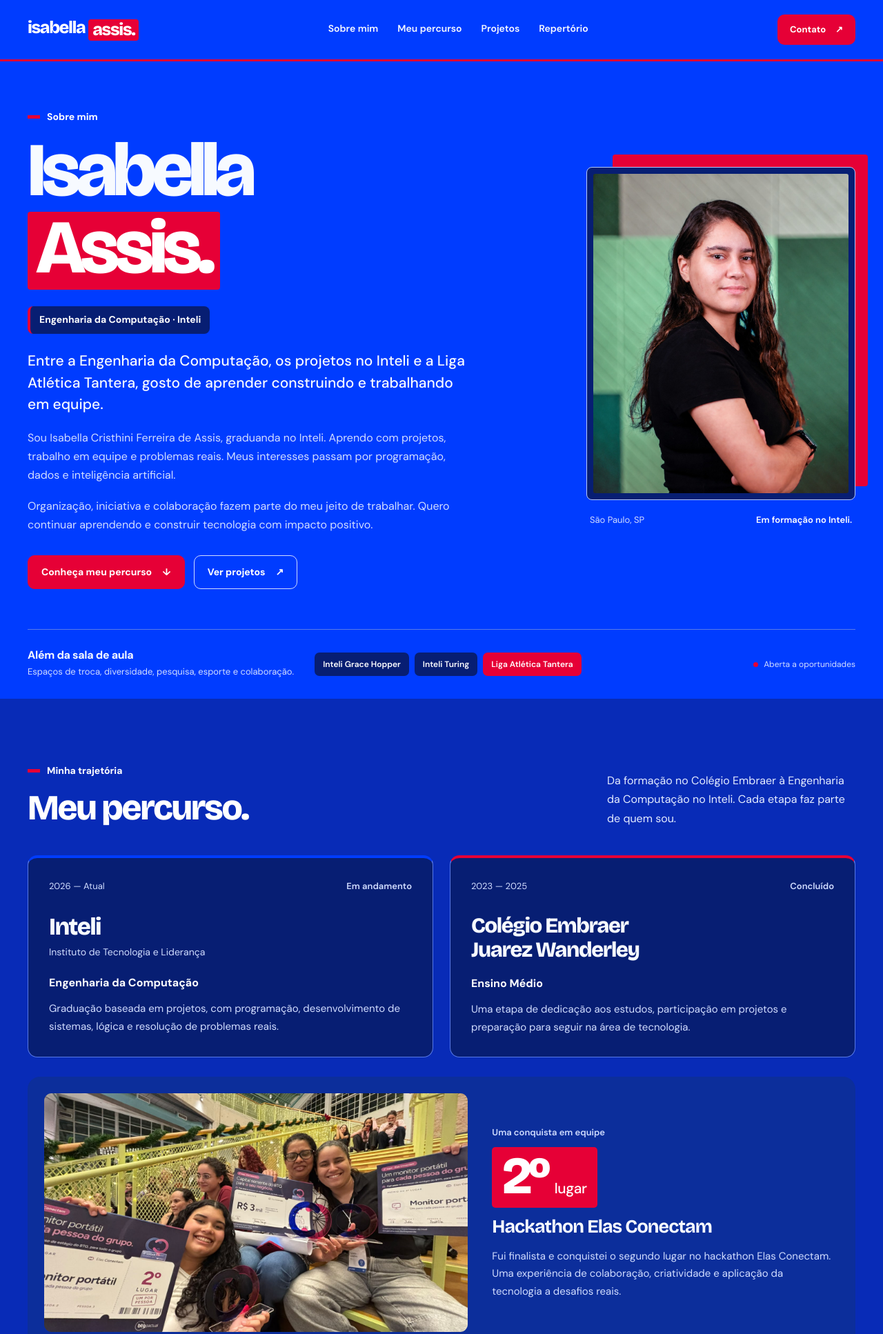
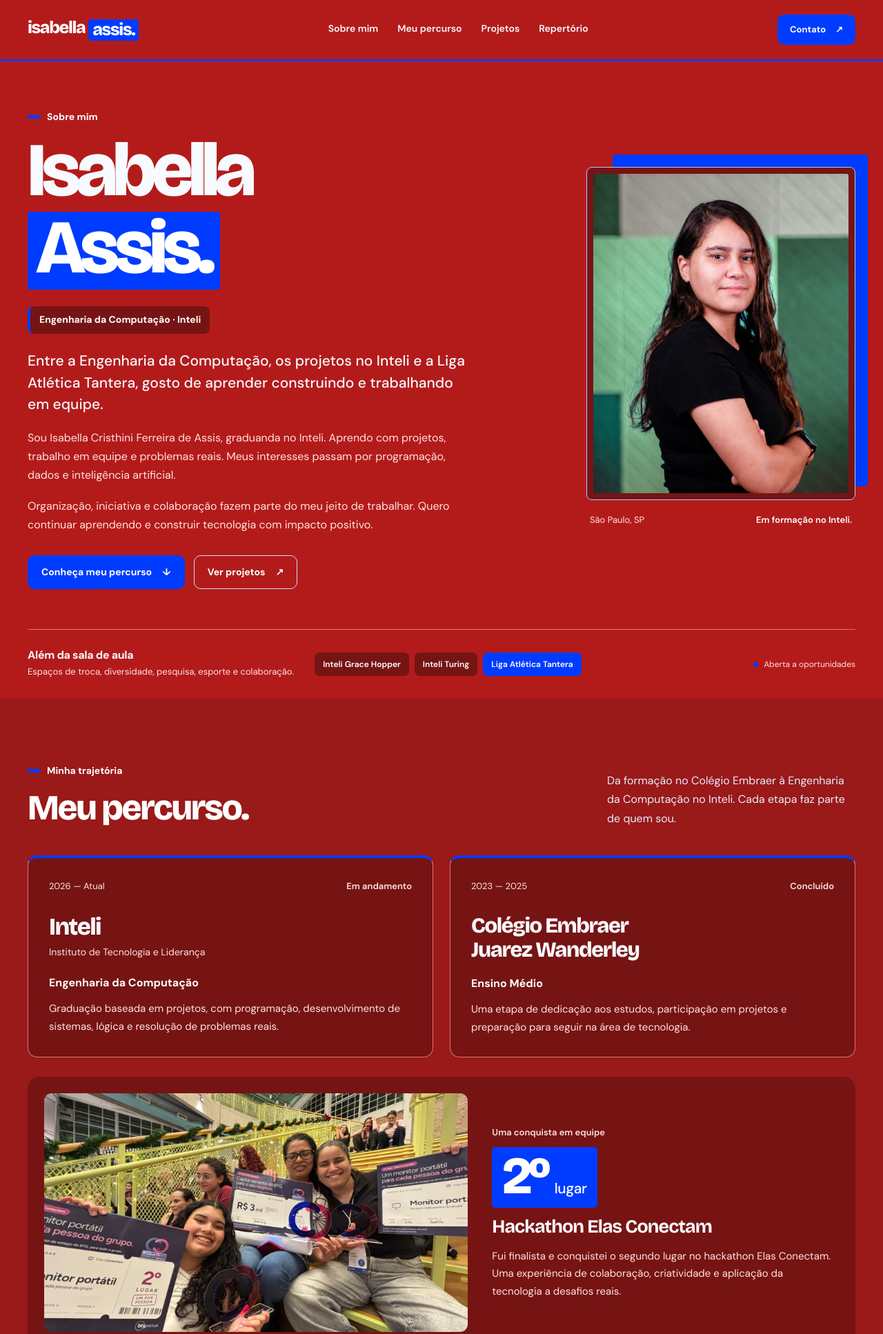
Before and after one commit to isabellaassis-ui/isabellaassis-ui.github.io, a plain HTML site: page index.html in a window 1280 px wide. Shown: the top 1934 px of the page at 69% size. Drawn offline with nearby package versions, Linux system fonts and the light colour scheme.

Commit message:
Use carnelian red backgrounds with blue accents

```diff
--- a/index.html
+++ b/index.html
@@ -3,13 +3,13 @@
 <head>
   <meta charset="UTF-8" />
   <meta name="viewport" content="width=device-width, initial-scale=1.0" />
-  <meta name="theme-color" content="#003cff" />
+  <meta name="theme-color" content="#b31b1b" />
   <meta name="description" content="Conheça Isabella Assis, graduanda em Engenharia da Computação no Inteli: minha trajetória, conquistas e projetos em dados, sistemas e impacto social." />
   <title>Isabella Assis | Engenharia da Computação</title>
   <link rel="preconnect" href="https://fonts.googleapis.com" />
   <link rel="preconnect" href="https://fonts.gstatic.com" crossorigin />
   <link href="https://fonts.googleapis.com/css2?family=Bricolage+Grotesque:wght@500;600;700;800&family=DM+Sans:wght@400;500;600;700&display=swap" rel="stylesheet" />
-  <link rel="stylesheet" href="styles.css?v=6" />
+  <link rel="stylesheet" href="styles.css?v=7" />
   <script src="site.js?v=4" defer></script>
 </head>
 <body>
--- a/styles.css
+++ b/styles.css
@@ -1,17 +1,17 @@
 :root {
   color-scheme: dark;
-  --canvas: #003cff;
-  --surface: #082bb7;
-  --surface-deep: #071e73;
+  --canvas: #b31b1b;
+  --surface: #9a1919;
+  --surface-deep: #761414;
   --ink: #f7faff;
-  --muted: #d1ddff;
-  --red: #e60036;
-  --red-dark: #bc002c;
-  --red-soft: #a40032;
+  --muted: #ffe2df;
+  --red: #b31b1b;
+  --red-dark: #8c1414;
+  --red-soft: #741010;
   --blue-soft: #0c2e9b;
   --blue: #003cff;
   --blue-dark: #061c70;
-  --line: #5879e6;
+  --line: #d97771;
   --sans: "DM Sans", Arial, sans-serif;
   --display: "Bricolage Grotesque", Arial, sans-serif;
 }
@@ -24,13 +24,13 @@ a { color: inherit; text-decoration: none; }
 button { font: inherit; }
 img { display: block; max-width: 100%; }
 [hidden] { display: none !important; }
-::selection { color: white; background: var(--red); }
+::selection { color: white; background: var(--blue); }
 a, button, summary { -webkit-tap-highlight-color: transparent; }
 :focus-visible { outline: 3px solid white; outline-offset: 5px; }
 .content-width, .header-inner { width: min(1200px, calc(100% - 80px)); margin-inline: auto; }
 .section { padding-block: 88px; }
 .section-label { color: white; font-size: 14px; font-weight: 700; margin-bottom: 14px; display: inline-flex; align-items: center; gap: 10px; }
-.section-label::before { content: ''; width: 18px; height: 5px; background: var(--red); flex-shrink: 0; }
+.section-label::before { content: ''; width: 18px; height: 5px; background: var(--blue); flex-shrink: 0; }
 .section-heading { display: flex; align-items: end; justify-content: space-between; gap: 48px; margin-bottom: 40px; }
 .section-heading > p { max-width: 360px; color: var(--muted); }
 h2 { font-family: var(--display); font-size: clamp(36px, 4vw, 54px); line-height: 1.1; letter-spacing: -.045em; font-weight: 800; }
@@ -38,33 +38,33 @@ h2 { font-family: var(--display); font-size: clamp(36px, 4vw, 54px); line-height
 .skip-link:focus { transform: none; }
 
 /* The name, portrait, and real achievements carry the visual identity. */
-.site-header { position: sticky; top: 0; z-index: 20; background: var(--canvas); border-bottom: 3px solid var(--red); }
+.site-header { position: sticky; top: 0; z-index: 20; background: var(--canvas); border-bottom: 3px solid var(--blue); }
 .header-inner { min-height: 86px; display: flex; align-items: center; justify-content: space-between; gap: 25px; }
 .wordmark { color: white; font-family: var(--display); font-size: 25px; font-weight: 800; letter-spacing: -.055em; display: inline-flex; gap: 5px; line-height: 1; }
-.wordmark span { color: white; background: var(--red); padding: 3px 6px; border-radius: 4px; }
+.wordmark span { color: white; background: var(--blue); padding: 3px 6px; border-radius: 4px; }
 .navigation { display: flex; align-items: center; gap: 28px; }
 .navigation a { font-size: 14px; font-weight: 600; padding-block: 12px; border-bottom: 2px solid transparent; }
-.navigation a:hover, .navigation a[aria-current] { color: white; border-bottom-color: var(--red); }
-.header-contact { display: inline-flex; align-items: center; gap: 14px; padding: 11px 18px; border-radius: 10px; background: var(--red); color: white; font-weight: 700; font-size: 13px; }
-.header-contact:hover { background: var(--red-dark); }
+.navigation a:hover, .navigation a[aria-current] { color: white; border-bottom-color: var(--blue); }
+.header-contact { display: inline-flex; align-items: center; gap: 14px; padding: 11px 18px; border-radius: 10px; background: var(--blue); color: white; font-weight: 700; font-size: 13px; }
+.header-contact:hover { background: var(--blue-dark); }
 
 .about { padding-top: 64px; padding-bottom: 0; }
 .about-grid { display: grid; grid-template-columns: minmax(0, 1.15fr) minmax(0, .85fr); align-items: center; gap: 75px; }
 .about-copy { min-width: 0; }
 h1 { font-family: var(--display); font-size: clamp(72px, 8.6vw, 124px); line-height: .95; font-weight: 800; letter-spacing: -.06em; margin-bottom: 24px; }
-h1 span { display: inline-block; color: white; background: var(--red); padding: 0 .11em .08em; margin-top: 7px; border-radius: 4px; }
-.course-badge { display: inline-block; background: var(--surface-deep); color: white; border-left: 4px solid var(--red); padding: 8px 13px; border-radius: 8px; font-size: 14px; font-weight: 700; }
+h1 span { display: inline-block; color: white; background: var(--blue); padding: 0 .11em .08em; margin-top: 7px; border-radius: 4px; }
+.course-badge { display: inline-block; background: var(--surface-deep); color: white; border-left: 4px solid var(--blue); padding: 8px 13px; border-radius: 8px; font-size: 14px; font-weight: 700; }
 .course-badge span { white-space: nowrap; }
 .about-copy .about-lead { margin-top: 24px; font-size: 21px; color: var(--ink); line-height: 1.5; font-weight: 500; }
 .about-story > p:not(.about-lead) { color: var(--muted); margin-top: 18px; max-width: 630px; }
 .about-actions { margin-top: 30px; display: flex; flex-wrap: wrap; gap: 13px; }
-.button { display: inline-flex; align-items: center; justify-content: center; gap: 15px; min-height: 48px; padding: 12px 19px; font-weight: 700; border-radius: 10px; font-size: 14px; border: 1px solid var(--red); }
-.button-primary { color: white; background: var(--red); }
-.button-primary:hover { background: var(--red-dark); }
+.button { display: inline-flex; align-items: center; justify-content: center; gap: 15px; min-height: 48px; padding: 12px 19px; font-weight: 700; border-radius: 10px; font-size: 14px; border: 1px solid var(--blue); }
+.button-primary { color: white; background: var(--blue); }
+.button-primary:hover { background: var(--blue-dark); }
 .button-outline { color: white; background: transparent; border-color: #d1ddff; }
 .button-outline:hover { background: var(--surface-deep); border-color: white; }
 .portrait { position: relative; isolation: isolate; width: 100%; max-width: 390px; justify-self: end; }
-.portrait::before { content: ""; position: absolute; z-index: -1; width: 95%; height: 92%; right: -18px; top: -18px; background: var(--red); border-radius: 4px; }
+.portrait::before { content: ""; position: absolute; z-index: -1; width: 95%; height: 92%; right: -18px; top: -18px; background: var(--blue); border-radius: 4px; }
 .portrait-frame { padding: 9px; background: var(--surface-deep); border: 1px solid #b6c8ff; border-radius: 8px; }
 .portrait-frame img { width: 100%; height: auto; aspect-ratio: 4 / 5; object-fit: cover; object-position: center 28%; border-radius: 3px; }
 .portrait figcaption { display: flex; justify-content: space-between; flex-wrap: wrap; gap: 10px; padding: 18px 5px 0; font-size: 13px; color: var(--muted); }
@@ -74,16 +74,16 @@ h1 span { display: inline-block; color: white; background: var(--red); padding:
 .about-bottom > div p { color: var(--muted); font-size: 13px; margin-top: 4px; }
 .communities { display: flex; flex-wrap: wrap; gap: 8px; }
 .communities li { background: var(--surface-deep); border-radius: 7px; color: white; font-size: 12px; font-weight: 600; padding: 7px 12px; }
-.communities .community-sports { background: var(--red); }
+.communities .community-sports { background: var(--blue); }
 .availability { margin-left: auto; display: flex; align-items: center; gap: 8px; color: var(--muted); font-size: 12px; white-space: nowrap; }
-.availability > span { width: 7px; height: 7px; background: var(--red); border-radius: 50%; }
+.availability > span { width: 7px; height: 7px; background: var(--blue); border-radius: 50%; }
 
 .journey { background: var(--surface); color: white; }
 .journey .section-heading .section-label { color: white; }
 .journey .section-heading > p { color: #e5edff; }
 .education-list { display: grid; grid-template-columns: repeat(2, minmax(0, 1fr)); gap: 24px; }
 .education-item { padding: 30px; background: var(--surface-deep); color: var(--ink); border: 1px solid var(--line); border-top: 4px solid var(--blue); border-radius: 14px; }
-.education-school { border-top-color: var(--red); }
+.education-school { border-top-color: var(--blue); }
 .education-meta { display: flex; justify-content: space-between; flex-wrap: wrap; gap: 10px; font-size: 13px; color: var(--muted); margin-bottom: 28px; }
 .education-status { color: var(--muted); font-weight: 600; }
 .education-name { font-family: var(--display); font-size: 35px; font-weight: 800; line-height: 1.13; letter-spacing: -.045em; }
@@ -91,11 +91,11 @@ h1 span { display: inline-block; color: white; background: var(--red); padding:
 .education-institution { color: var(--muted); font-size: 14px; margin-top: 6px; }
 .education-program { color: white; font-size: 16px; font-weight: 700; margin-top: 18px; }
 .education-description { margin-top: 12px; color: var(--muted); font-size: 15px; }
-.hackathon-recognition { display: grid; grid-template-columns: minmax(0, 1.1fr) minmax(0, .9fr); gap: 35px; align-items: center; padding: 24px; background: var(--blue-soft); color: var(--ink); border-radius: 18px; margin-top: 28px; }
+.hackathon-recognition { display: grid; grid-template-columns: minmax(0, 1.1fr) minmax(0, .9fr); gap: 35px; align-items: center; padding: 24px; background: var(--surface-deep); color: var(--ink); border-radius: 18px; margin-top: 28px; }
 .hackathon-photo img { width: 100%; height: auto; border-radius: 11px; }
 .hackathon-copy { min-width: 0; padding: 5px 10px 5px 0; }
 .achievement-label { font-size: 13px; color: var(--muted); font-weight: 600; margin-bottom: 10px; }
-.hackathon-place { display: inline-block; padding: 4px 15px 8px; background: var(--red); border-radius: 5px; color: white; font-family: var(--display); font-size: 76px; letter-spacing: -.065em; font-weight: 800; line-height: 1; }
+.hackathon-place { display: inline-block; padding: 4px 15px 8px; background: var(--blue); border-radius: 5px; color: white; font-family: var(--display); font-size: 76px; letter-spacing: -.065em; font-weight: 800; line-height: 1; }
 .hackathon-place span { font-family: var(--sans); font-size: 21px; font-weight: 500; letter-spacing: -.02em; }
 .hackathon-copy h3 { font-family: var(--display); font-size: 27px; line-height: 1.15; font-weight: 700; margin-top: 12px; letter-spacing: -.035em; }
 .hackathon-copy > p:last-child { color: var(--muted); margin-top: 15px; font-size: 15px; }
@@ -111,26 +111,26 @@ h1 span { display: inline-block; color: white; background: var(--red); padding:
 .award-list strong { font-size: 16px; font-weight: 700; }
 
 .project-instruction { color: var(--muted); font-size: 14px; font-weight: 600; margin-bottom: 20px; }
-.project-instruction > span { color: var(--red); margin-left: 8px; }
+.project-instruction > span { color: white; margin-left: 8px; }
 .project-list { display: grid; gap: 24px; }
 .projects-enhanced .project-explorer { display: grid; grid-template-columns: 235px minmax(0, 1fr); gap: 24px; align-items: start; }
 .projects-enhanced .project-list { display: block; min-width: 0; }
 .project-tabs { display: grid; gap: 10px; position: sticky; top: 112px; }
 .project-tab { min-height: 86px; width: 100%; display: flex; align-items: center; gap: 12px; text-align: left; border: 1px solid var(--line); border-radius: 12px; background: var(--surface-deep); color: var(--ink); padding: 15px; cursor: pointer; }
 .project-tab:hover { background: var(--blue-soft); border-color: #9eb8ff; }
-.project-tab[aria-selected="true"] { background: var(--red); border-color: var(--red); color: white; box-shadow: 0 5px 16px #00185b55; }
+.project-tab[aria-selected="true"] { background: var(--blue); border-color: var(--blue); color: white; box-shadow: 0 5px 16px #4b090955; }
 .project-tab strong { display: block; font-size: 15px; line-height: 1.3; font-weight: 700; }
 .project-tab small { display: block; margin-top: 5px; font-size: 11px; color: var(--muted); }
 .project-tab[aria-selected="true"] small { color: white; }
 .project-tab[aria-selected="true"] .tab-index { opacity: 1; }
 .tab-index { align-self: start; font-size: 10px; padding-top: 2px; opacity: .7; }
 .tab-arrow { margin-left: auto; font-size: 20px; }
-.project { min-width: 0; border: 1px solid var(--line); border-radius: 18px; background: var(--surface-deep); padding: 28px; box-shadow: 0 8px 32px #00185b33; }
+.project { min-width: 0; border: 1px solid var(--line); border-radius: 18px; background: var(--surface-deep); padding: 28px; box-shadow: 0 8px 32px #4b090933; }
 .project-heading { display: flex; align-items: center; justify-content: space-between; flex-wrap: wrap; gap: 12px; padding-bottom: 20px; margin-bottom: 25px; border-bottom: 1px solid var(--line); }
 .project-partner { font-size: 15px; font-weight: 700; }
 .project-category { background: var(--blue); color: white; padding: 5px 10px; border-radius: 7px; font-size: 11px; font-weight: 600; }
 .project-layout { display: grid; grid-template-columns: 205px minmax(0, 1fr); gap: 28px; align-items: start; }
-.project-visual { min-width: 0; overflow: hidden; border: 1px solid #cbd8fa; border-radius: 12px; background: var(--blue-soft); }
+.project-visual { min-width: 0; overflow: hidden; border: 1px solid var(--line); border-radius: 12px; background: var(--surface); }
 .project-visual > img { width: 100%; height: auto; aspect-ratio: 1.3; object-fit: cover; }
 .project-visual-ldc > img { object-fit: contain; background: #07516c; padding: 15px; }
 .project-visual-fundacao > img { object-fit: contain; background: #ffe500; padding: 13px; }
@@ -142,7 +142,7 @@ h1 span { display: inline-block; color: white; background: var(--red); padding:
 .project-content h3 { font-family: var(--display); font-size: clamp(25px, 2.25vw, 32px); font-weight: 700; line-height: 1.17; letter-spacing: -.04em; }
 .project-intro { margin-top: 16px; color: var(--muted); font-size: 15px; }
 .project-facts { display: grid; gap: 18px; margin-top: 23px; }
-.project-facts > div { border-left: 3px solid var(--red); padding-left: 14px; }
+.project-facts > div { border-left: 3px solid #e88a7e; padding-left: 14px; }
 .project-facts > div:last-child { border-left-color: var(--blue); }
 .project-facts dt { font-size: 12px; font-weight: 700; color: white; margin-bottom: 4px; }
 .project-facts > div:last-child dt { color: white; }
@@ -158,7 +158,7 @@ h1 span { display: inline-block; color: white; background: var(--red); padding:
 .details-body strong { display: block; margin-bottom: 5px; color: var(--ink); font-size: 14px; }
 .project-status { min-height: 24px; margin-top: 16px; color: var(--muted); font-size: 12px; }
 
-.toolkit { background: #002de0; }
+.toolkit { background: var(--surface); }
 .toolkit h2, .skill-group h3 { color: white; }
 .skill-group { display: grid; grid-template-columns: 220px minmax(0, 1fr); gap: 35px; padding: 27px 0; border-top: 1px solid #bcccf1; }
 .skill-group:last-child { border-bottom: 1px solid #bcccf1; }
@@ -180,8 +180,8 @@ h1 span { display: inline-block; color: white; background: var(--red); padding:
 .contact-address { font-size: 20px; overflow-wrap: anywhere; font-weight: 500; }
 .contact-row > a > span:last-child { font-size: 24px; }
 .contact-row > a:hover .contact-address { text-decoration: underline; text-underline-offset: 5px; }
-.copy-email { border: 1px solid #b6c8ff; background: var(--surface-deep); color: white; font-weight: 700; padding: 10px 15px; border-radius: 8px; cursor: pointer; font-size: 12px; }
-.copy-email:hover { background: var(--blue); }
+.copy-email { border: 1px solid #b6c8ff; background: var(--blue); color: white; font-weight: 700; padding: 10px 15px; border-radius: 8px; cursor: pointer; font-size: 12px; }
+.copy-email:hover { background: var(--blue-dark); }
 .copy-status { min-height: 30px; padding-top: 10px; font-size: 12px; }
 .footer { display: flex; justify-content: space-between; align-items: center; gap: 20px; margin-top: 28px; padding-top: 25px; border-top: 1px solid #ffffff55; font-size: 12px; color: white; }
 .footer a { color: white; }
```
